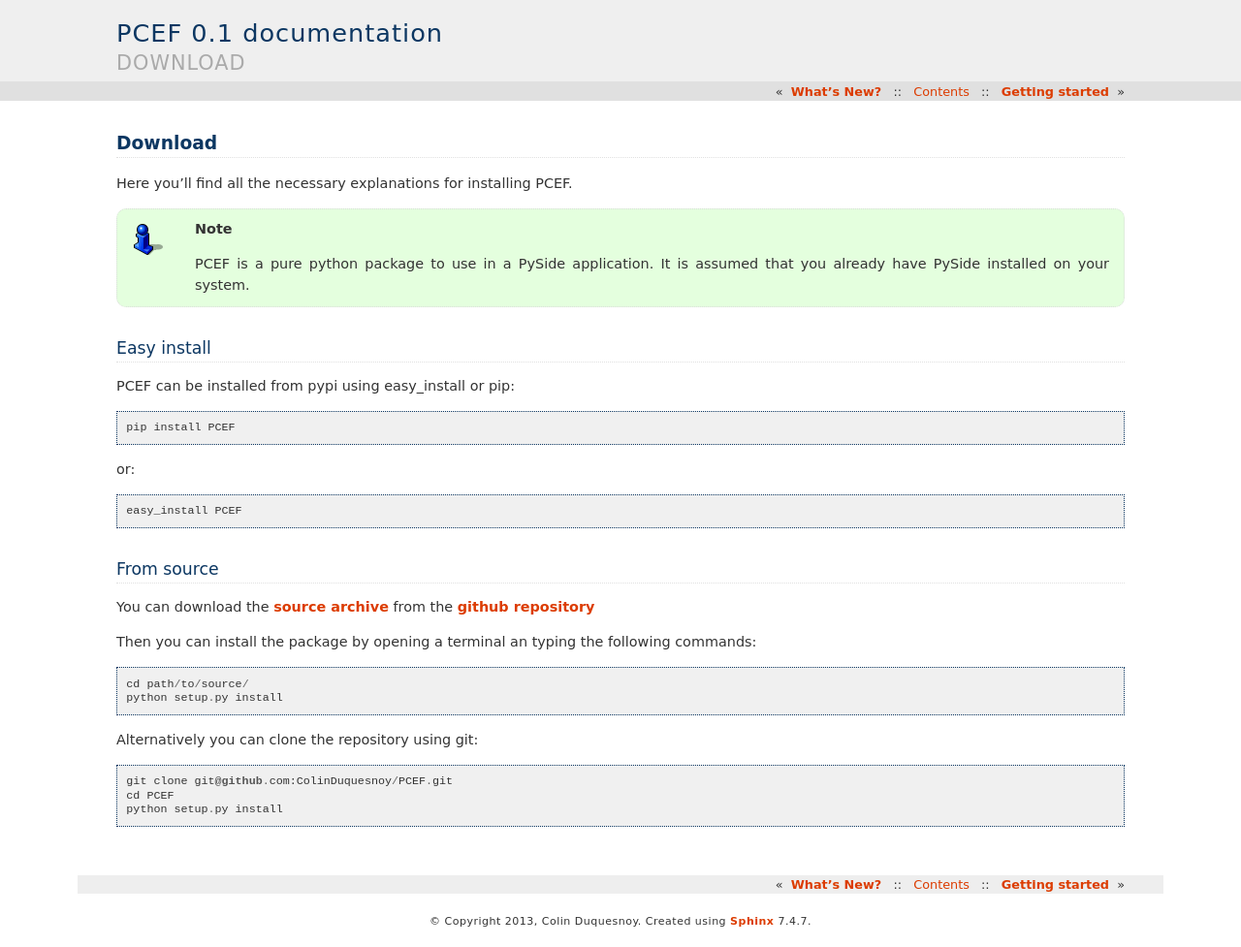
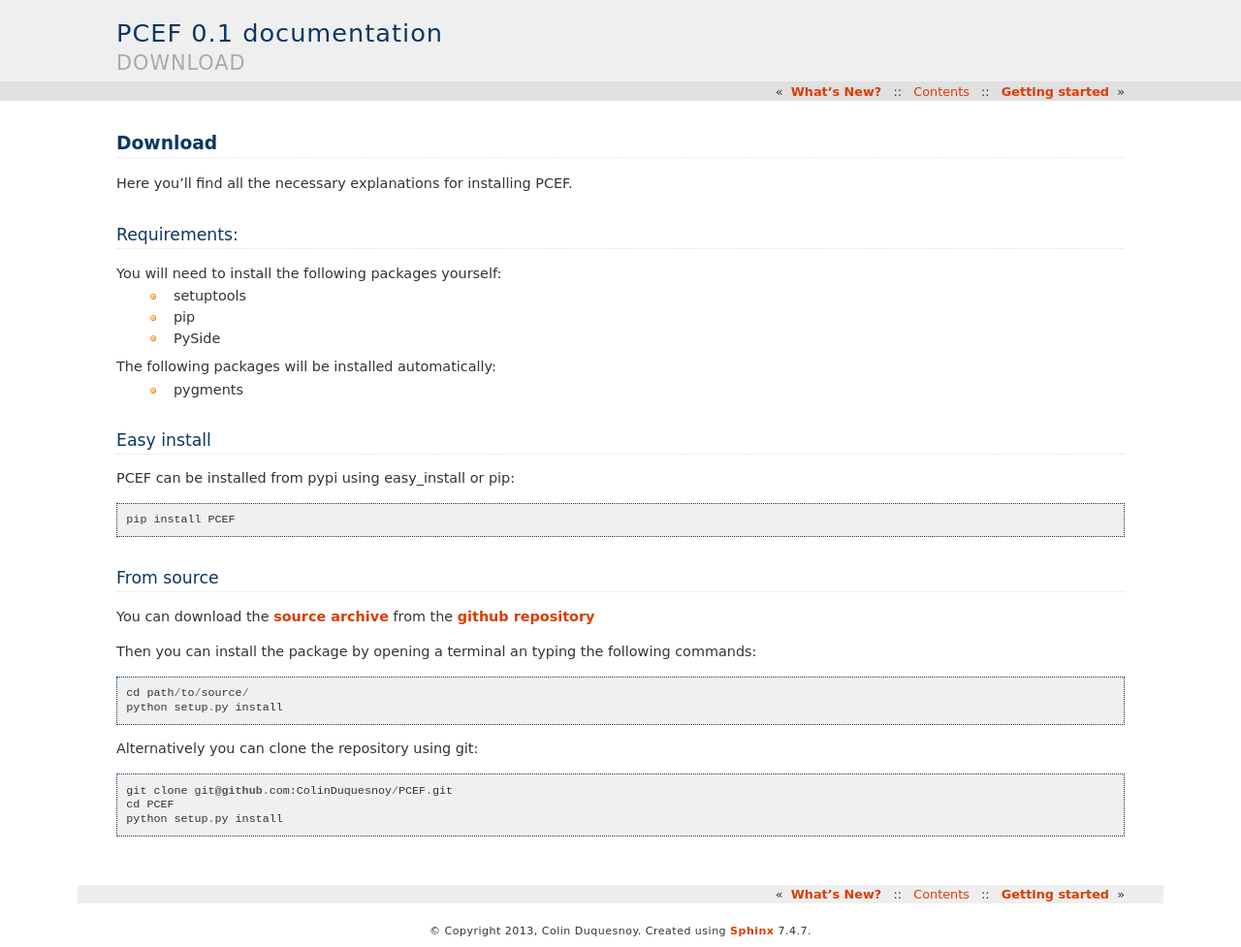
Before and after one commit to pyQode/pyqode.core, a Sphinx documentation site: the page built from doc/source/download.rst, in a window 1280 px wide. Shown: the whole page at 97% size. Built offline with Sphinx 7.4.7, drawn with Linux system fonts in a browser that asks for light colours; formulas are drawn with MathJax 3.

```diff
--- a/doc/source/download.rst
+++ b/doc/source/download.rst
@@ -11,8 +11,16 @@ Download
 Here you'll find all the necessary explanations for installing PCEF.
 
 
-.. note:: PCEF is a pure python package to use in a PySide application. It is assumed that you already have PySide installed
-          on your system.
+Requirements:
+----------------
+You will need to install the following packages yourself:
+    - setuptools
+    - pip
+    - PySide
+
+The following packages will be installed automatically:
+    - pygments
+
 
 Easy install
 ---------------
@@ -20,10 +28,6 @@ Easy install
 PCEF can be installed from pypi using easy_install or pip::
 
     pip install PCEF
-
-or::
-
-    easy_install PCEF
 
 From source
 ----------------
--- a/doc/source/index.rst
+++ b/doc/source/index.rst
@@ -45,7 +45,7 @@ And here are some screenshots (taken from the generic_example v.0.1):
     :height: 358
 
 .. image:: _static/dark_style.png
-    :alt: Default style
+    :alt: Dark style
     :width: 407
     :height: 358
 
```
Also changed, not shown: doc/source/examples.rst (+8 -2 lines), 1 other file.
